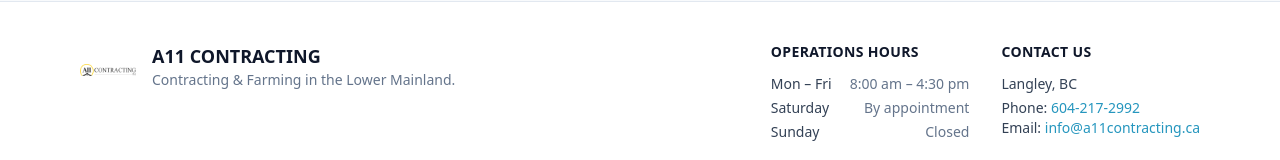
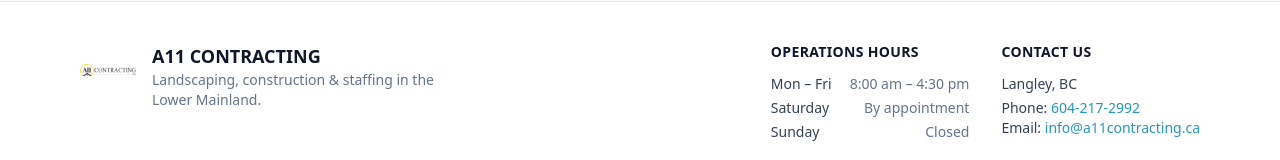
Before and after one commit to varunrampal/a11contracting, a React (Vite) app: page / in a window 1280 px wide. Shown: the part 1240-1400 px from the top of the page. Built offline with nearby package versions, Linux system fonts and the light colour scheme.

Commit message:
dec19-commit3

```diff
--- a/src/components/Footer.jsx
+++ b/src/components/Footer.jsx
@@ -16,7 +16,7 @@ export default function Footer() {
               A11 CONTRACTING
             </h2>
             <p className="text-sm text-slate-500 max-w-xs">
-              Contracting & Farming in the Lower Mainland.
+              Landscaping, construction & staffing in the Lower Mainland.
             </p>
           </div>
         </div>
```
